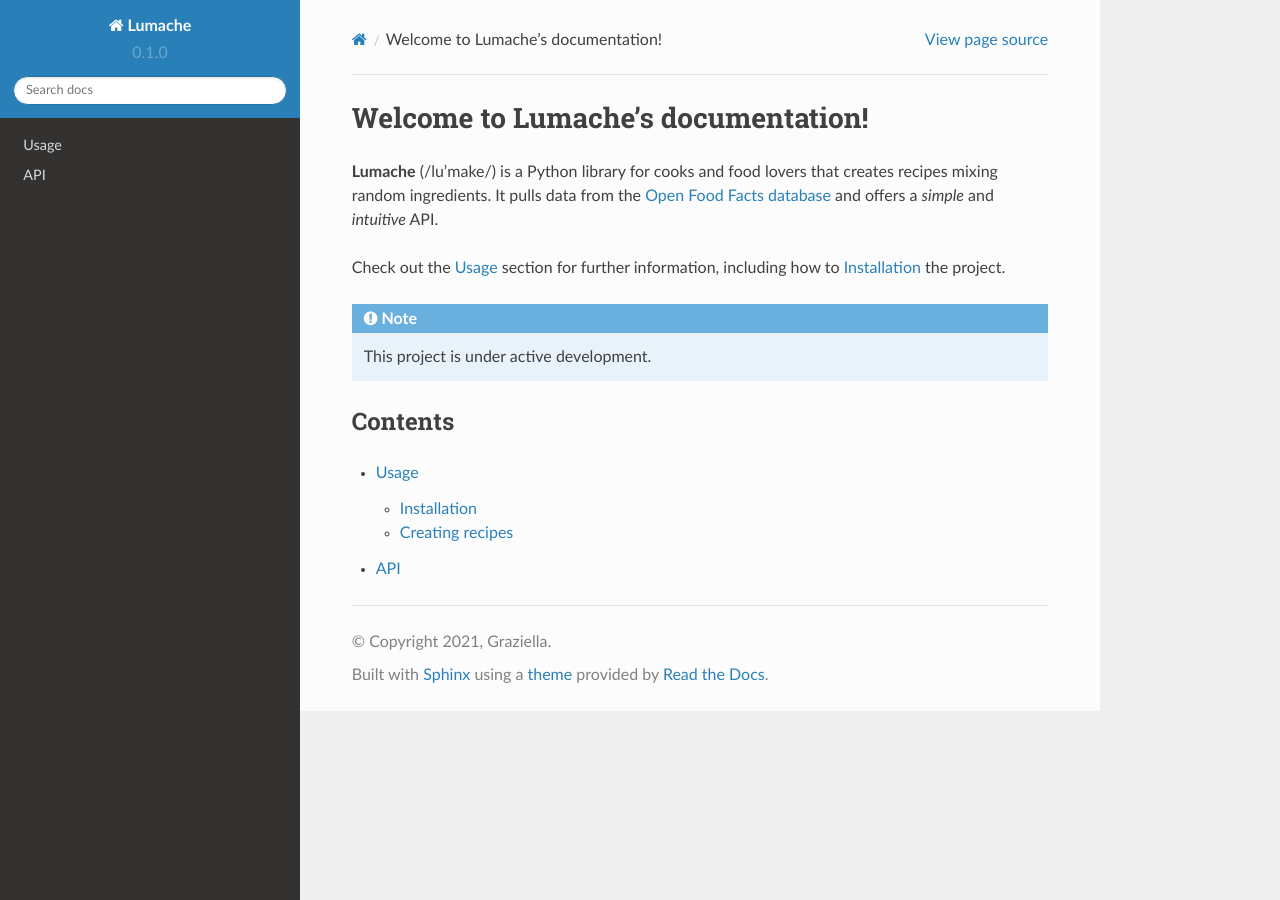
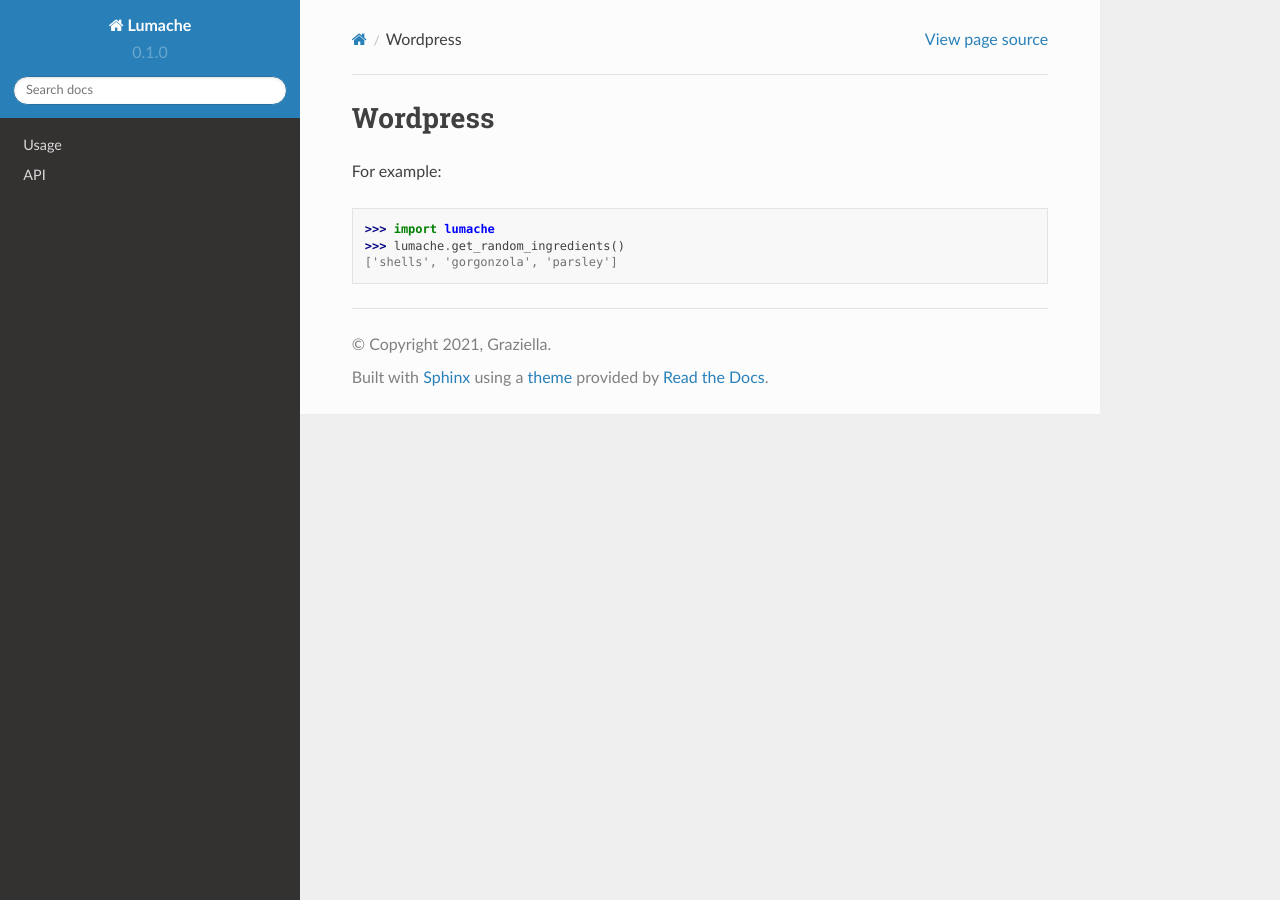
Before and after one commit to goodwi11/Documentation, a Sphinx documentation site: the page built from docs/source/wordpress.rst, in a window 1280 px wide. Built offline with Sphinx 7.4.7 and the Read the Docs theme 2.0.0, drawn with Linux system fonts in a browser that asks for light colours.

Commit message:
fix wordpress

```diff
--- a/docs/source/wordpress.rst
+++ b/docs/source/wordpress.rst
@@ -1,22 +1,8 @@
-Welcome to Lumache's documentation!
-===================================
+Wordpress
+=====
 
-**Lumache** (/lu'make/) is a Python library for cooks and food lovers
-that creates recipes mixing random ingredients.
-It pulls data from the `Open Food Facts database <https://world.openfoodfacts.org/>`_
-and offers a *simple* and *intuitive* API.
+For example:
 
-Check out the :doc:`usage` section for further information, including
-how to :ref:`installation` the project.
-
-.. note::
-
-   This project is under active development.
-
-Contents
---------
-
-.. toctree::
-
-   usage
-   api
+>>> import lumache
+>>> lumache.get_random_ingredients()
+['shells', 'gorgonzola', 'parsley']
```
